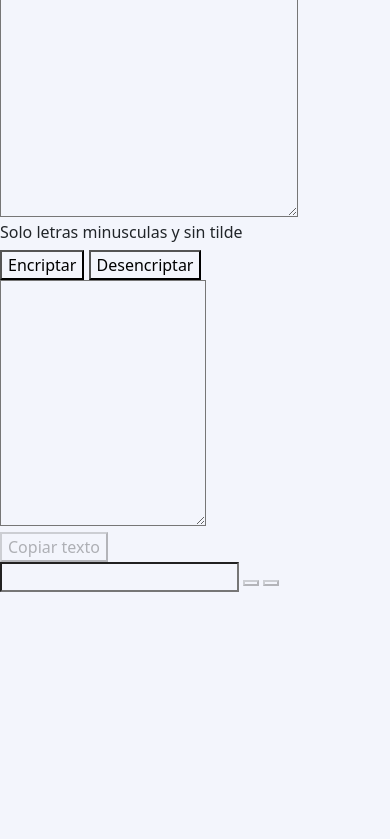
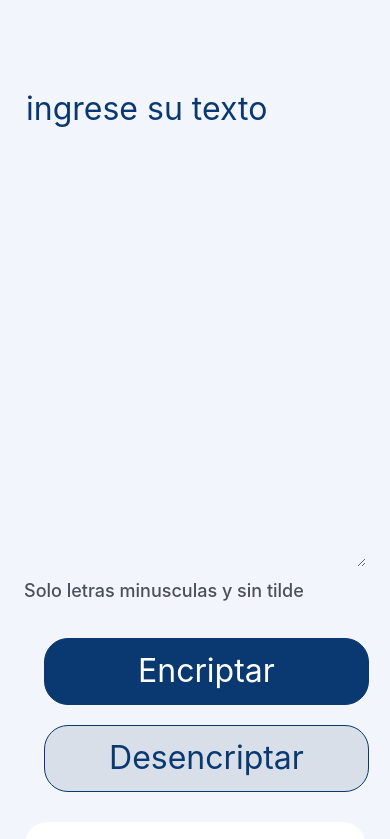
Before and after one commit to franklinrony/alura-encriptador-g7, a plain HTML site: page index.html in a window 390 px wide. Shown: the part 55-894 px from the top of the page. Before the commit the page ends 844 px from the top, so only its background shows below. Drawn offline with nearby package versions, Linux system fonts and the light colour scheme; some packages are replaced by stand-ins of ours; a script that the page names is missing.

Commit message:
Desafio finalizado

```diff
--- /dev/null
+++ b/assets/css/style.css
@@ -0,0 +1,163 @@
+*{
+    background:  #F3F5FC;
+	font-family: 'Inter';
+	font-weight:400;
+	font-size:32px;
+	line-height:150%;
+}
+
+body{
+    background:  #F3F5FC;
+
+}
+
+.logo{
+	padding-top:10px;
+	margin-left:10px;
+	width:10%;
+}
+
+main{
+	display:flex;
+	margin-bottom:50px;
+	margin-left:80px;
+
+}
+
+.text-area{
+	border:none;
+	color:#0A3871;
+	margin-top:90px;
+	text-transform:lowercase;
+
+}
+
+::placeholder{
+	color:#0A3871;
+}
+.text-area:focus{
+	outline:none;
+}
+
+.mensaje{
+	background:white;
+	background-image:url("../img/muneco.png");
+	background-repeat:no-repeat;
+	border:none;
+	border-radius:24px;
+	color:#0A3871;
+	margin-left:98px;
+	margin-top:20px;
+	padding-left20px;
+	position: fixed;
+
+}
+
+.mensaje:focus{
+	outline:none;
+}
+.botones{
+	display:flex;
+	margin-top:18px;
+}
+
+.btn-encriptar{
+	background-color:#0A3871;
+	border:1px solid #0A3871;
+	border-radius:24px;
+	color:white;
+	cursor:pointer;
+	height:67px;
+	width:328px;
+}
+
+.btn-desencriptar{
+	background-color:#D8DFE8;
+	border:1px solid #0A3871;
+	border-radius:24px;
+	margin-left:30px;
+	color:#0A3871;
+	cursor:pointer;
+	height:67px;
+	width:328px;
+}
+
+.informacion{
+	color:#495057;
+	font-size:18px;
+}
+
+.btn-copiar{
+	border:1px solid #0A3871;
+	border-radius:24px;
+	color:#0A3871;
+	cursor:pointer;
+	height:67px;
+	margin-left:108px;
+	margin-top:402px;
+	position:absolute;
+	width:336px;
+}
+
+/* Media Query para tablets */
+@media (max-width: 991px) {
+.container {
+        flex-direction: column; /* Cambiamos a una columna en móviles */
+    }
+
+    .text-area, .mensaje {
+        width: 100%;
+    }
+
+    .botones {
+        flex-direction: row; /* Mantenemos los botones en fila en móviles */
+        justify-content: space-around;
+        margin-top: 10px; /* Espacio entre el textarea y los botones */
+    }
+
+    .btn-encriptar, .btn-desencriptar {
+        width: 45%; /* Ajustamos el ancho de los botones para que quepan en una fila */
+    }
+	.btn-copiar{
+	display:none;
+	}
+	.mensaje{
+	background-image:none;
+	margin-left: 0;
+    margin-top: 30px;
+	margin-bottom:50px;
+	position: inherit;
+	}
+}
+
+/* Media Query para móviles */
+@media (max-width: 767px) {
+    .container {
+        flex-direction: column; /* Cambiamos a una columna en móviles */
+    }
+
+    .text-area, .mensaje {
+        width: 100%;
+    }
+
+    .botones {
+        flex-direction: column; /* Mantenemos los botones en fila en móviles */
+        margin-top: 10px; /* Espacio entre el textarea y los botones */
+    }
+
+    .btn-encriptar, .btn-desencriptar {
+        width: 95%; /* Ajustamos el ancho de los botones para que quepan en una fila */
+		margin-left:20px;
+	margin-top:20px;
+    }
+	.btn-copiar{
+	display:none;
+	}
+	.mensaje{
+	background-image:none;
+	margin-left: 0;
+    margin-top: 30px;
+	margin-bottom:50px;
+	position: inherit;
+	}
+}
--- /dev/null
+++ b/assets/js/main.js
@@ -0,0 +1,104 @@
+
+$(document).ready(function () {
+    console.log("Entra load page");
+    // Deshabilitar el botón inicialmente si el campo está vacío
+    if ($("#texto").val() === "") {
+        $("#btnEncriptar").prop("disabled", true);
+        $("#btnDesencriptar").prop("disabled", true);
+        $("#btnCopiar").prop("disabled", true);
+
+    }
+
+    // Manejar cambios en el campo de entrada
+    $("#texto").on("input", function () {
+        if ($(this).val() === "") {
+            $("#btnEncriptar").prop("disabled", true); // Deshabilitar si está vacío
+            $("#btnDesencriptar").prop("disabled", true);
+        } else {
+            $("#btnEncriptar").prop("disabled", false); // Habilitar si tiene valor
+            $("#btnDesencriptar").prop("disabled", false);
+
+        }
+    });
+
+	$("#pEncrytpt").on("change", function () {
+        if ($(this).val() === "") {
+            $("#btnCopiar").prop("disabled", true);
+        } else {
+            $("#btnCopiar").prop("disabled", false);
+        }
+    });
+    //Prevenir el submit por defecto del form
+    $("#formularioPrincipal").submit(function (event) {
+        if ($("#texto").val() == "") {
+            Swal.fire({
+                text: 'Debe escribir un texto',
+                icon: 'error'
+            });
+        }
+        event.preventDefault();
+    });
+
+    //Permitir solo minusculas
+    $("#texto").keypress(function (event) {
+        let caracter = String.fromCharCode(event.which);
+        if (!caracter.match(/^[a-z\s]+$/)) { // Permitir solo minúsculas y espacios
+            event.preventDefault();
+        }
+    });
+    //Copiar texto la portapapeles
+    $("#btnCopiar").click(function () {
+        var texto = $("#pEncrytpt").val();
+        navigator.clipboard.writeText(texto)
+            .then(() => {
+                Swal.fire({
+                    text: 'Texto copiado al portapapeles',
+                    icon: 'success'
+                });
+            })
+            .catch(err => {
+                console.error("Error al copiar al portapapeles: ", err);
+                Swal.fire({
+                    text: 'No se pudo copiar el texto',
+                    icon: 'error'
+                });
+            });
+
+    });
+});
+//Encriptar el texto
+function encrypt() {
+    clean();
+    const texto = $("#texto").val();
+    let encryptText = texto
+        .replace(/e/g, "enter")
+        .replace(/i/g, "imes")
+        .replace(/a/g, "ai")
+        .replace(/o/g, "ober")
+        .replace(/u/g, "ufat");
+    console.log(encryptText);
+    $("#pEncrytpt").val(encryptText);
+    $('.mensaje').css('background-image', 'none');
+	$("#pEncrytpt").trigger('change'); // Forzar el evento change
+
+}
+//"desencriptar" el texto
+function decrypt() {
+    clean();
+    const encryptText = $("#texto").val();
+    let texto = encryptText
+        .replace(/enter/g, "e")
+        .replace(/imes/g, "i")
+        .replace(/ai/g, "a")
+        .replace(/ober/g, "o")
+        .replace(/ufat/g, "u");
+    console.log(texto);
+    $("#pEncrytpt").val(texto);
+    $('.mensaje').css('background-image', 'none');
+	$("#pEncrytpt").trigger('change'); // Forzar el evento change
+
+}
+//limpiar campos
+function clean() {
+    $("#pEncrytpt").val("");
+}
--- a/index.html
+++ b/index.html
@@ -14,8 +14,7 @@
     <script src="https://cdn.jsdelivr.net/npm/bootstrap@5.3.2/dist/js/bootstrap.min.js"
         integrity="sha384-BBtl+eGJRgqQAUMxJ7pMwbEyER4l1g+O15P+16Ep7Q9Q+zqX6gSbd85u4mG4QzX+"
         crossorigin="anonymous"></script>
-    <script src="https://cdn.jsdelivr.net/npm/bootstrap@5.3.0/dist/js/bootstrap.bundle.min.js"></script>
-<link rel="stylesheet" href="style.css">
+<link rel="stylesheet" href="assets/css/style.css">
     <!--Sweet alert-->
     <script src="https://cdn.jsdelivr.net/npm/sweetalert2@11"></script>
 
@@ -23,131 +22,38 @@
 
 <body>
 <header>
-    <img src="" class="logo" alt="Logo de ALURA"/>
+    <img src="assets/img/logo.png" class="logo" alt="Logo de ALURA"/>
 </header>
- <main>
+ <main class="container">
     <section>
-        <textarea class="text-area" cols="30" rows="10" placeholder="Ingrese su texto"></textarea>
+	<form id="formularioPrincipal" action="">
+        <textarea class="text-area"  id="texto" cols="30" rows="10" placeholder="Ingrese su texto"></textarea>
         <div>
             <h6 class="informacion">Solo letras minusculas y sin tilde</h6>
         </div>
         <div class="botones">
-            <button class="btn-encriptar">Encriptar</button>
-            <button class="btn-desencriptar">Desencriptar</button>
+            <button class="btn-encriptar" id="btnEncriptar" onclick="encrypt()">Encriptar</button>
+            <button class="btn-desencriptar" id="btnDesencriptar" onclick="decrypt()">Desencriptar</button>
         </div>
+		  </form>
     </section>
 
     <section>
-        <textarea class="mensaje" cols="20" rows="10"></textarea>
+        <textarea class="mensaje"  id="pEncrytpt" cols="20" rows="10"></textarea>
         <div>
-            <button type="submit" id="btnCopiar">Copiar texto</button>
+            <button type="button" class="btn-copiar" id="btnCopiar">Copiar texto</button>
         </div>
     </section>
  </main>
 
-    <form id="formularioPrincipal" action="">
-        <input type="text" id="texto" value="">
-        <button type="submit" id="btnEncriptar" onclick="encrypt()"></button>
-        <button type="submit" id="btnDesencriptar" onclick="decrypt()"></button>
 
-    </form>
-    <p id="pText"></p>
-    <p id="pEncrytpt"></p>
 
-    <script>
-        $(document).ready(function () {
-            console.log("Entra load page");
-            // Deshabilitar el botón inicialmente si el campo está vacío
-            if ($("#texto").val() === "") {
-                $("#btnEncriptar").prop("disabled", true);
-                $("#btnDesencriptar").prop("disabled", true);
-                $("#btnCopiar").prop("disabled", true);
 
-            }
+<script src="https://cdn.jsdelivr.net/npm/bootstrap@5.3.0/dist/js/bootstrap.bundle.min.js"></script>
 
-            // Manejar cambios en el campo de entrada
-            $("#texto").on("input", function () {
-                if ($(this).val() === "") {
-                    $("#btnEncriptar").prop("disabled", true); // Deshabilitar si está vacío
-                    $("#btnDesencriptar").prop("disabled", true);
-                    $("#btnCopiar").prop("disabled", true);
-                } else {
-                    $("#btnEncriptar").prop("disabled", false); // Habilitar si tiene valor
-                    $("#btnDesencriptar").prop("disabled", false);
-                    $("#btnCopiar").prop("disabled", false);
+<script src="assets/js/main.js">
 
-                }
-            });
-            //Prevenir el submit por defecto del form
-            $("#formularioPrincipal").submit(function (event) {
-                if ($("#texto").val() == "") {
-                    Swal.fire({
-                        text: 'Debe escribir un texto',
-                        icon: 'error'
-                    });
-                }
-                event.preventDefault();
-            });
-
-            //Permitir solo minusculas
-            $("#texto").keypress(function (event) {
-                let caracter = String.fromCharCode(event.which);
-                if (!caracter.match(/^[a-z\s]+$/)) { // Permitir solo minúsculas y espacios
-                    event.preventDefault();
-                }
-            });
-            //Copiar texto la portapapeles
-            $("#btnCopiar").click(function () {
-                var texto = $("#texto").val();
-                navigator.clipboard.writeText(texto)
-                    .then(() => {
-                        Swal.fire({
-                            text: 'Texto copiado al portapapeles',
-                            icon: 'success'
-                        });
-                    })
-                    .catch(err => {
-                        console.error("Error al copiar al portapapeles: ", err);
-                        Swal.fire({
-                            text: 'No se pudo copiar el texto',
-                            icon: 'error'
-                        });
-                    });
-
-            });
-        });
-        //Encriptar el texto
-        function encrypt() {
-            clean();
-            const texto = $("#texto").val();
-            let encryptText = texto
-                .replace(/e/g, "enter")
-                .replace(/i/g, "imes")
-                .replace(/a/g, "ai")
-                .replace(/o/g, "ober")
-                .replace(/u/g, "ufat");
-            console.log(encryptText);
-            $("#pText").text(encryptText);
-        }
-        //"desencriptar" el texto
-        function decrypt() {
-            clean();
-            const encryptText = $("#texto").val();
-            let texto = encryptText
-                .replace(/enter/g, "e")
-                .replace(/imes/g, "i")
-                .replace(/ai/g, "a")
-                .replace(/ober/g, "o")
-                .replace(/ufat/g, "u");
-            console.log(texto);
-            $("#pEncrytpt").text(texto);
-        }
-        //limpiar campos
-        function clean() {
-            $("#pEncrytpt").text("");
-            $("#pText").text("");
-        }
-    </script>
+</script>
 </body>
 
 </html>
--- a/style.css
+++ /dev/null
@@ -1,3 +0,0 @@
-*{
-    background: var(--Light-blue-light-blue-100, #F3F5FC);
-}
```
Also changed, not shown: assets/img/logo.png (renamed from Alura Challenge - Desafío 1 - Lógica (Copy)/Logo.png), assets/img/muneco.png (added), 3 other files.
